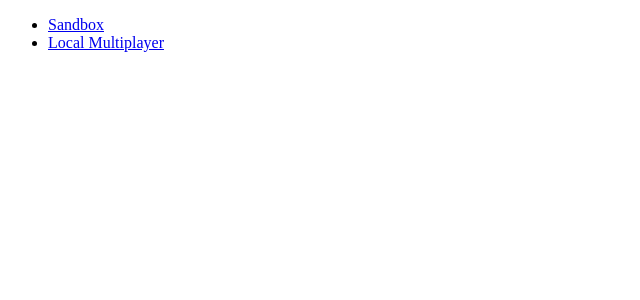
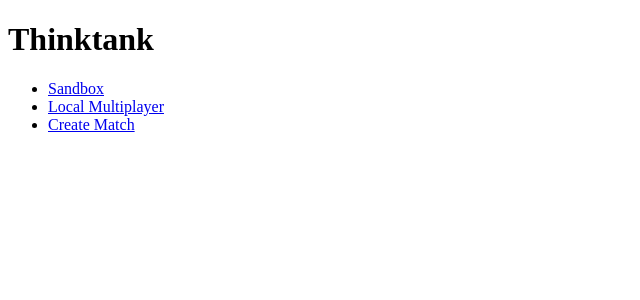
Before and after one commit to averycrespi/thinktank, a React (Create React App) app: page / in a window 1280 px wide. Shown: the top 300 px of the page, without its empty margins (0-640 px from the left). Built offline with nearby package versions, Linux system fonts and the light colour scheme; no server answers; what boardgame.io would draw is missing.

Commit message:
Start work on remote multiplayer

```diff
--- a/src/api/match.ts
+++ b/src/api/match.ts
@@ -21,15 +21,24 @@ export interface Match {
   players: Map<Player, string | null>;
 }
 
+/** Represents the visibility of a match. */
+export enum Visibility {
+  PRIVATE,
+  PUBLIC,
+}
+
 /** Create a match and return the match ID. */
 export const createMatch = async (
   serverURL: string,
-  unlisted: boolean = false
+  visibility: Visibility
 ): Promise<string> => {
   const resp = await fetch(`${serverURL}/games/${game.name}/create`, {
     method: "POST",
     headers,
-    body: JSON.stringify({ numPlayers: 2, unlisted }),
+    body: JSON.stringify({
+      numPlayers: 2,
+      unlisted: visibility === Visibility.PRIVATE,
+    }),
   });
   if (!resp.ok) {
     throw new Error("failed to create match: " + (await resp.text()));
--- /dev/null
+++ b/src/components/CreateMatch/index.tsx
@@ -0,0 +1,20 @@
+import React, { useEffect, useState } from "react";
+import { Visibility, createMatch } from "../../api/match";
+
+// TODO: deduplicate serverURL
+const serverURL = process.env.REACT_APP_URL ?? "http://localhost:8000";
+
+/** Render the create match page. */
+const CreateMatch = () => {
+  const [matchID, setMatchID] = useState("");
+
+  useEffect(() => {
+    createMatch(serverURL, Visibility.PRIVATE)
+      .then((id) => setMatchID(id))
+      .catch((err) => setMatchID(err.toString()));
+  }, []);
+
+  return <p>{matchID || "Creating match..."}</p>;
+};
+
+export default CreateMatch;
--- /dev/null
+++ b/src/components/Home/index.tsx
@@ -0,0 +1,22 @@
+import { Link } from "react-router-dom";
+import React from "react";
+
+/** Render the home page. */
+const Home = () => (
+  <div id="welcome">
+    <h1>Thinktank</h1>
+    <ul>
+      <li>
+        <Link to="/sandbox">Sandbox</Link>
+      </li>
+      <li>
+        <Link to="/local">Local Multiplayer</Link>
+      </li>
+      <li>
+        <Link to="/create">Create Match</Link>
+      </li>
+    </ul>
+  </div>
+);
+
+export default Home;
--- /dev/null
+++ b/src/components/JoinMatch/index.tsx
@@ -0,0 +1,6 @@
+import React from "react";
+
+/** Render the join match page. */
+const JoinMatch = () => <p>TODO</p>;
+
+export default JoinMatch;
--- a/src/components/LocalMultiplayer/index.tsx
+++ b/src/components/LocalMultiplayer/index.tsx
@@ -14,7 +14,7 @@ const LocalMultiplayerClient = Client({
 
 /** Render a local multiplayer game. */
 const LocalMultiplayer = () => (
-  <div id="local-multiplayer" style={{ display: "flex" }}>
+  <div id="local" style={{ display: "flex" }}>
     <div style={{ flex: "0 0 50%" }}>
       <LocalMultiplayerClient playerID={Player.Red} />
     </div>
--- a/src/components/Welcome/index.tsx
+++ /dev/null
@@ -1,19 +0,0 @@
-import { Link } from "react-router-dom";
-import React from "react";
-import routes from "../../routes";
-
-/** Render a welcome page. */
-const Welcome = () => (
-  <div id="welcome">
-    <ul>
-      <li>
-        <Link to={routes.sandbox.path}>{routes.sandbox.name}</Link>
-      </li>
-      <li>
-        <Link to={routes.local.path}>{routes.local.name}</Link>
-      </li>
-    </ul>
-  </div>
-);
-
-export default Welcome;
--- a/src/index.tsx
+++ b/src/index.tsx
@@ -1,15 +1,27 @@
 import { Route, BrowserRouter as Router, Switch } from "react-router-dom";
 
+import CreateMatch from "./components/CreateMatch";
+import Home from "./components/Home";
+import LocalMultiplayer from "./components/LocalMultiplayer";
 import React from "react";
 import ReactDOM from "react-dom";
-import routes from "./routes";
+import Sandbox from "./components/Sandbox";
 
 const App = () => (
   <Router>
     <Switch>
-      {Object.values(routes).map((r) => (
-        <Route path={r.path}>{r.component}</Route>
-      ))}
+      <Route exact path="/sandbox">
+        <Sandbox />
+      </Route>
+      <Route exact path="/local">
+        <LocalMultiplayer />
+      </Route>
+      <Route exact path="/create">
+        <CreateMatch />
+      </Route>
+      <Route path="/">
+        <Home />
+      </Route>
     </Switch>
   </Router>
 );
--- a/src/routes.ts
+++ /dev/null
@@ -1,15 +0,0 @@
-import LocalMultiplayer from "./components/LocalMultiplayer";
-import Sandbox from "./components/Sandbox";
-import Welcome from "./components/Welcome";
-
-const routes = {
-  sandbox: { component: Sandbox, path: "/sandbox", name: "Sandbox" },
-  local: {
-    component: LocalMultiplayer,
-    path: "/local",
-    name: "Local Multiplayer",
-  },
-  welcome: { component: Welcome, path: "/", name: "Welcome" },
-};
-
-export default routes;
```
Also changed, not shown: src/components/RemoteMultiplayer/index.tsx (added, +28 -0 lines), 2 other files (tests, documents, lock files or other folders).
